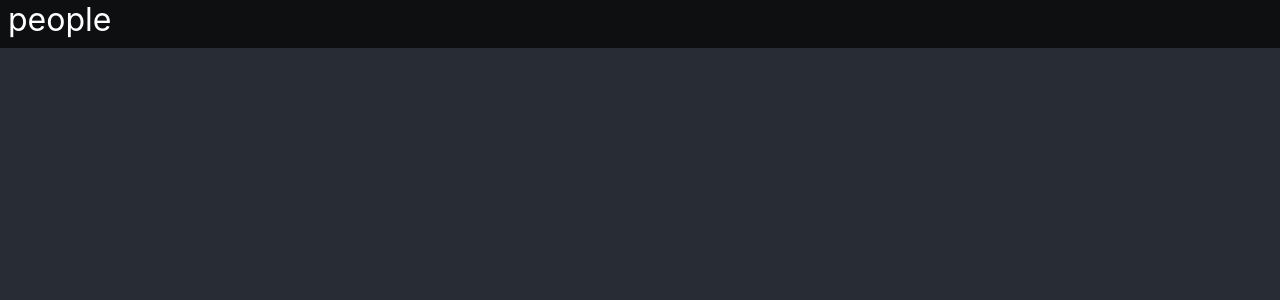
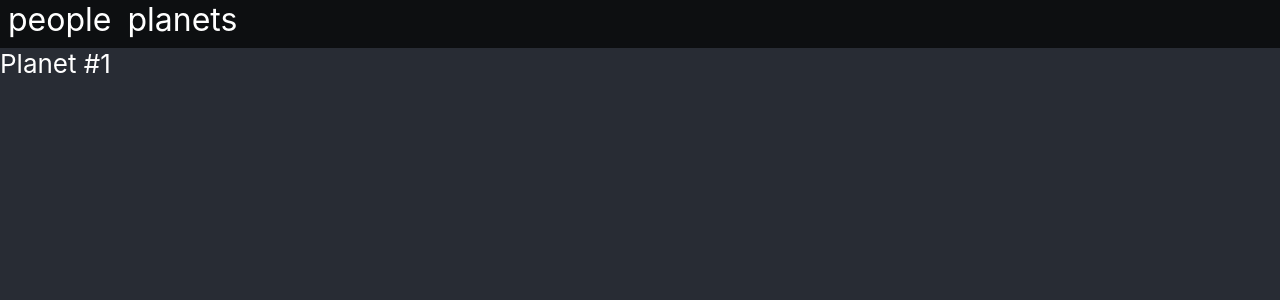
Before and after one commit to ColemanSandefur/Star-Wars-Wiki-Client-React, a React (Create React App) app: page /planets/1 in a window 1280 px wide. Shown: the top 300 px of the page. Built offline with nearby package versions, Linux system fonts and the light colour scheme.

Commit message:
Nav-Bar improvements
The Nav-Bar will now automatically add items from the 'PageManager'. I also changed the way that files are rendered through the router

```diff
--- a/src/App.tsx
+++ b/src/App.tsx
@@ -1,8 +1,8 @@
 import React from 'react';
 import './App.scss';
-import NavBar from "./components/NavBar"
-import WebPage from "./components/webPages"
-import { PageManager, PageData } from "./components/webPages"
+import NavBar from "./components/NavBar/NavBar"
+import WebPage from "./components/webPages/WebPage"
+import { PageManager, CategoryPageData } from "./components/webPages/WebPage"
 
 import { ApolloProvider } from "@apollo/client";
 import client from "./services/ApiClient"
@@ -12,21 +12,25 @@ interface AppState {
 }
 
 class App extends React.Component<{}, AppState> {
-  addPage = (relativeLink: string, pageData: PageData) => {
+  //called when adding a new page
+  //adding a new page will add it to both the router and nav-bar
+  addPage = (data: CategoryPageData) => {
     let pages = this.state.pageManager.pages;
-    pages[relativeLink] = pageData;
+
+    if (pages[data.basePath] !== undefined) {
+      return;
+    }
+
+    pages[data.basePath] = {...data};
+
+    let allPages = this.state.pageManager.allPages;
+
+    allPages.push(data);
+
     this.setState({
       pageManager: {
         pages: pages,
-        addPage: this.state.pageManager.addPage
-      }
-    })
-  }
-
-  changePage = (relativeLink: string) => {
-    this.setState({
-      pageManager: {
-        pages: this.state.pageManager.pages,
+        allPages: allPages,
         addPage: this.state.pageManager.addPage
       }
     })
@@ -38,25 +42,25 @@ class App extends React.Component<{}, AppState> {
     this.state = {
       pageManager: {
         pages: {},
+        allPages: [],
         addPage: this.addPage,
       }
     }
   }
 
-
-
   render() {
     if (this.state === undefined) {
       return (<div>loading</div>)
     }
+
     return (
       <ApolloProvider client={client}>
         <div className="App">
-        <header className="App-header">
-          <NavBar />
-          <WebPage pageManager={this.state.pageManager}/>
-        </header>
-      </div>
+          <header className="App-header">
+            <NavBar categories={this.state.pageManager.allPages}/>
+            <WebPage pageManager={this.state.pageManager}/>
+          </header>
+        </div>
       </ApolloProvider>
     );
   }
--- a/src/components/NavBar.tsx
+++ b/src/components/NavBar/NavBar.tsx
@@ -1,50 +1,41 @@
 import React from 'react';
+import {CategoryPageData as NavEntryProps} from "../webPages/WebPage"
 import './NavBar.scss';
-import "../services/ApiClient"
+import "../../services/ApiClient"
 
-interface NavEntryProps {
-  text: string,
-  link: string
-}
 
 class NavEntry extends React.Component<NavEntryProps> {
   render() {
     return(
-      <a className="Nav-Entry" href={this.props.link}>{ this.props.text }</a>
+      <a className="Nav-Entry" href={this.props.basePath}>{ this.props.name }</a>
     )
   }
 }
 
 interface NavBarProps {
-
+  categories: NavEntryProps[]
 }
 
 interface NavBarState {
-  categories: NavEntryProps[]
 }
 
 //NavBar will be displayed on every page,
-//just add your links to 'categories' and it will show up on the bar
+//all links defined by Parent component will automatically be displayed
 class NavBar extends React.Component<NavBarProps, NavBarState> {
   constructor(props: NavBarProps) {
     super(props);
 
     this.state = {
-      categories: [
-        {
-          text: "people",
-          link: "/people"
-        },
-      ]
+
     }
   }
 
   render() {
-    let categories = this.state.categories.slice();
+    let categories = this.props.categories.slice();
 
     let data = categories.map((value, index) => {
       return (
-        <NavEntry link={value.link} text={value.text} key={index}/>
+        <NavEntry {...value} key={index}/>
       );
     })
 
--- a/src/components/webPages/PeoplePage/ListPeople.tsx
+++ b/src/components/webPages/PeoplePage/ListPeople.tsx
@@ -2,8 +2,8 @@ import React from "react";
 import { useQuery, gql } from '@apollo/client';
 
 const PERSON_QUERY = gql`
-  query GetPerson($id: ID){
-    person(id: $id){
+  query {
+    person{
       name,
       id
     }
@@ -22,10 +22,10 @@ interface GetPersonVars {
 }
 
 //'ListPeople' will list all the people that the server has
-export default function ListPeople(props: {id?: number, onClick:(id: number) => void}) {
+export default function ListPeople(props: {onClick:(id: number) => void}) {
     const { loading, data } = useQuery<GetPersonData, GetPersonVars>(
         PERSON_QUERY,
-        {variables: {id: props.id}}
+        {variables: {}}
     )
 
     if (loading) return <p>loading</p>
--- a/src/components/webPages/PeoplePage.tsx
+++ b/src/components/webPages/PeoplePage/PeoplePage.tsx
@@ -1,7 +1,8 @@
 import React from "react";
 import "./PeoplePage.scss"
-import ListPeople from "./PeoplePage/ListPeople"
-import ShowPerson from "./PeoplePage/ShowPerson"
+import ListPeople from "./ListPeople"
+import ShowPerson from "./ShowPerson"
+import { CategoryPageData } from "../WebPage"
 import {
     RouteComponentProps,
 } from "react-router-dom"
@@ -16,8 +17,7 @@ interface PeoplePageState {
 
 export default class PeoplePage extends React.Component<PeoplePageProps & RouteComponentProps<{id?: any}>, PeoplePageState> {
     changePage = (id: number) => {
-        this.props.history.push(`/people/${id}`)
-
+        this.props.history.push(`/people/${id}`);
     }
 
     constructor(props: PeoplePageProps & RouteComponentProps<{id?: any}>) {
@@ -39,8 +39,17 @@ export default class PeoplePage extends React.Component<PeoplePageProps & RouteC
         }
         return (
             <div>
-                <ListPeople id={id} onClick={this.changePage}/>
+                <ListPeople onClick={this.changePage}/>
             </div>
         )
     }
 }
+
+export const PageData: CategoryPageData = {
+    name: "people",
+    path: "/people/:id?",
+    basePath: "/people",
+    render: (props) => {
+        return <PeoplePage {...props}/>
+    }
+}
--- /dev/null
+++ b/src/components/webPages/PlanetsPage/PlanetsPage.tsx
@@ -0,0 +1,52 @@
+import React from "react";
+import { CategoryPageData } from "../WebPage"
+import {
+    RouteComponentProps,
+} from "react-router-dom"
+
+interface PlanetPageProps {
+    displayedId?: number
+}
+
+interface PlanetPageState {
+
+}
+
+export default class PlanetPage extends React.Component<PlanetPageProps & RouteComponentProps<{id?: any}>, PlanetPageState> {
+    changePage = (id: number) => {
+        this.props.history.push(`/people/${id}`);
+    }
+
+    constructor(props: PlanetPageProps & RouteComponentProps<{id?: any}>) {
+        super(props)
+
+        this.state = {
+
+        }
+    }
+
+    render() {
+        let {id} =this.props.match.params
+        if (id !== undefined) {
+            return (
+                <div>
+                    Planet #{id}
+                </div>
+            )
+        }
+        return (
+            <div>
+                Planets
+            </div>
+        )
+    }
+}
+
+export const PageData: CategoryPageData = {
+    name: "planets",
+    path: "/planets/:id?",
+    basePath: "/planets",
+    render: (props) => {
+        return <PlanetPage {...props}/>
+    }
+}
--- /dev/null
+++ b/src/components/webPages/WebPage.tsx
@@ -0,0 +1,63 @@
+import React from "react";
+import * as PeoplePage from "./PeoplePage/PeoplePage"
+import * as PlanetPage from "./PlanetsPage/PlanetsPage"
+import {
+    BrowserRouter as Router,
+    Switch,
+    Route,
+    RouteComponentProps
+} from "react-router-dom";
+
+export interface PageData {
+    name: string,
+    render: (routeProps: RouteComponentProps<any>) => JSX.Element
+}
+
+//all pages in webPages will have an export of 'CategoryPageData'
+export interface CategoryPageData extends PageData {
+    path: string;
+    basePath: string
+}
+
+export interface PageManager {
+    pages: {
+        [relativeLink: string]: PageData
+    },
+    allPages: CategoryPageData[],
+    addPage: (data: CategoryPageData) => void
+}
+
+interface WebPagesProps {
+    pageManager: PageManager
+}
+
+class WebPages extends React.Component<WebPagesProps> {
+    addPage = (data: CategoryPageData) => {
+        this.props.pageManager.addPage(data);
+    }
+
+    constructor(props: WebPagesProps) {
+        super(props);
+
+        this.addPage(PeoplePage.PageData);
+        this.addPage(PlanetPage.PageData);
+    }
+
+    render() {
+        let pages = this.props.pageManager.allPages;
+
+        let routers = pages.map((data, index) => {
+            return <Route path={data.path} render={data.render} key={index} />
+        })
+
+        return (
+            <Router>
+                <Switch>
+                    {routers}
+                </Switch>
+            </Router>
+        );
+    }
+}
+
+export default WebPages;
--- a/src/components/webPages/index.tsx
+++ /dev/null
@@ -1,60 +0,0 @@
-import React from "react";
-import PeoplePage from "./PeoplePage"
-import {
-    BrowserRouter as Router,
-    Switch,
-    Route,
-    RouteComponentProps
-} from "react-router-dom";
-
-export interface PageManager {
-    pages: {
-        [relativeLink: string]: PageData
-    },
-    addPage: (relativeLink: string, pageData: PageData) => void
-}
-
-export interface PageData {
-    name: string,
-    render: (routeProps: RouteComponentProps<any>) => JSX.Element
-}
-
-interface WebPagesProps {
-    pageManager: PageManager
-}
-
-class WebPages extends React.Component<WebPagesProps> {
-    constructor(props: WebPagesProps) {
-        super(props);
-
-        this.props.pageManager.addPage("/people/:id?", {
-            name: "person",
-            render: (props) => {
-                return <PeoplePage {...props}/>
-            }
-        });
-    }
-
-    render() {
-        let pages = this.props.pageManager.pages;
-        let routers = [];
-
-        for (let page in pages) {
-            let pageData: PageData = Reflect.get(pages, page);
-
-            routers.push((
-                <Route path={page} render={pageData.render} key={routers.length} />
-            ))
-        }
-
-        return (
-            <Router>
-                <Switch>
-                    {routers}
-                </Switch>
-            </Router>
-        );
-    }
-}
-
-export default WebPages;
```
Also changed, not shown: src/components/NavBar/NavBar.scss (renamed from src/components/NavBar.scss), src/components/webPages/PeoplePage/PeoplePage.scss (renamed from src/components/webPages/PeoplePage.scss).
